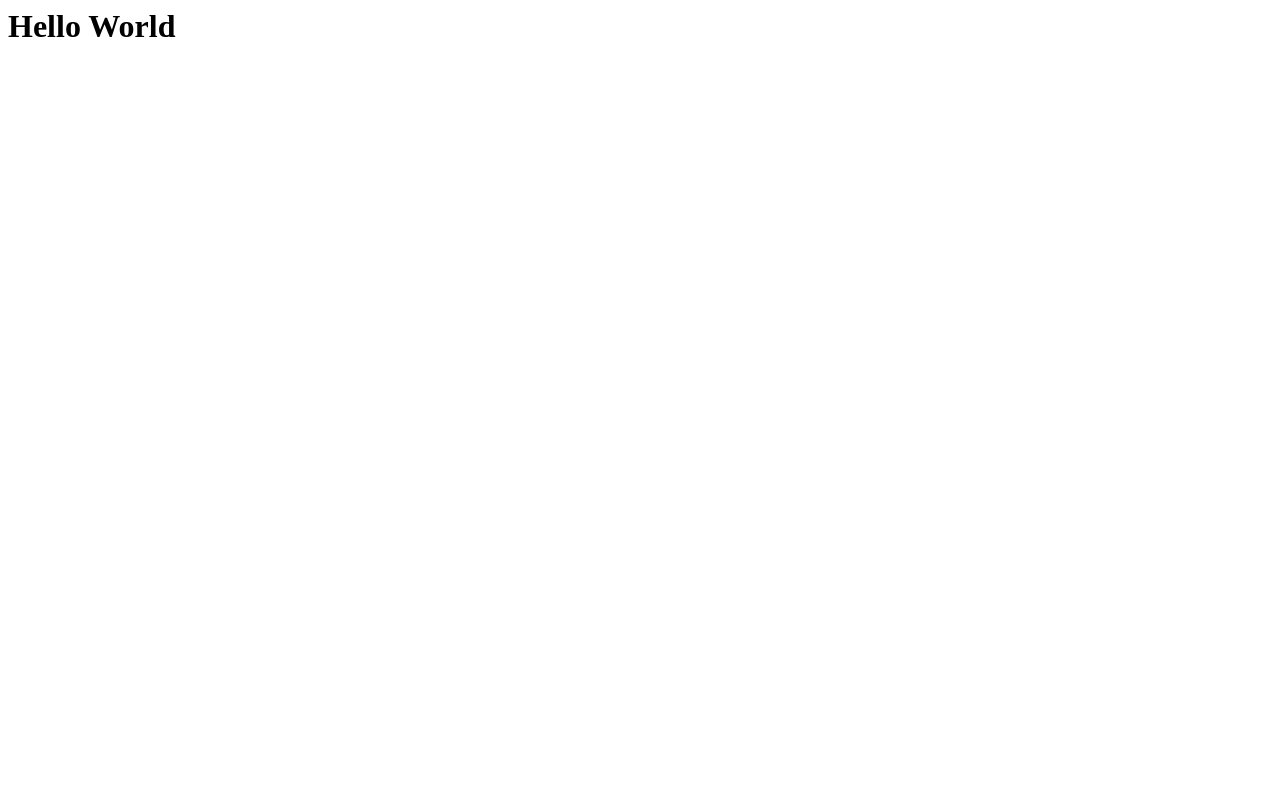
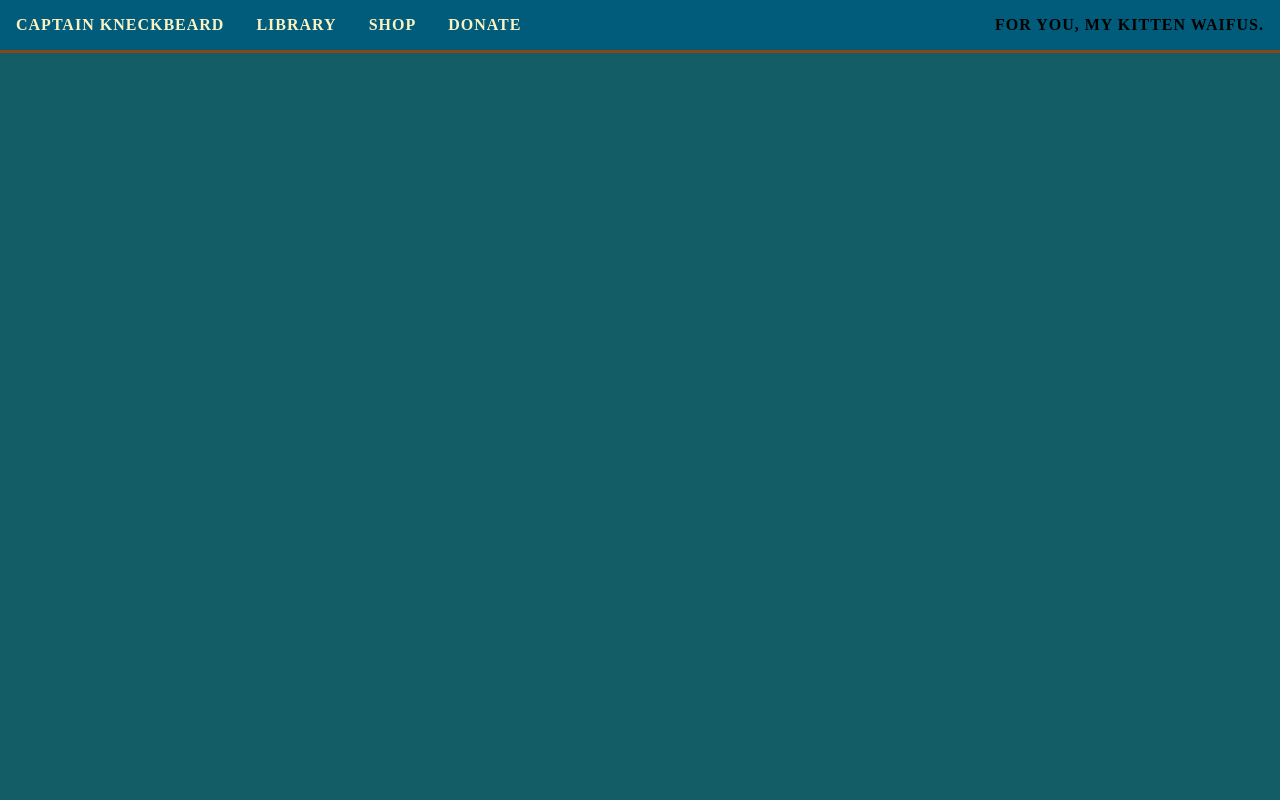
Before and after one commit to WilliamZycinskyIV/captianNeckSite, a Django app: page / in a window 1280 px wide. Before the commit the page is almost empty. Run offline with Django 5.2, Linux system fonts and the light colour scheme.

Commit message:
Styled Home Page, navbar updated to my own standards

```diff
--- /dev/null
+++ b/captainNeckbeard/app/static/styles/homepageStyle.css
@@ -0,0 +1,46 @@
+
+body{
+    background-color: #135D66;
+    margin: 0;
+}
+
+.navbar{
+    width: 100%;
+    height: 50px;
+    border-bottom: 3px solid #8B4513;
+    margin-bottom: 0;
+    background-color: #005C7A;
+
+}
+
+#navBrand{
+    font-family: 'IM Fell English', serif;
+
+}
+
+.navItem{
+    float: left;
+    font-size: 16px;
+    font-weight: bold;
+    text-transform: uppercase;
+    letter-spacing: 1px;
+    text-decoration: none;
+    padding: 1em 1em;
+
+}
+
+.navLink{
+    font-family: 'Merriweather', serif;
+}
+
+.navItem a{
+    text-decoration: none;
+    color: #fbf2c4;
+
+}
+
+
+#navSlogan{
+    float:right;
+}
+/* END Nav Bar Section */
--- a/captainNeckbeard/app/templates/homePage.html
+++ b/captainNeckbeard/app/templates/homePage.html
@@ -1 +1,34 @@
-<h1> Hello World </h1>
+{% load static %}
+<link rel="stylesheet" type="text/css" href="static/styles/homepageStyle.css">
+
+
+<nav class="navbar">
+
+    <div id="navBrand" class="navItem">
+        <a class='navLink' href="{% url 'home' %}">Captain KneckBeard</a>
+    </div>
+
+    <div class="navItem">
+        <a class='navLink' href="{% url 'home' %}">Library</a>
+    </div>
+
+    <div class="navItem">
+        <a class='navLink' href="{% url 'home' %}">Shop</a>
+    </div>
+
+    <div class="navItem">
+        <a class='navLink' href="{% url 'home' %}">Donate</a>
+    </div>
+
+
+
+    <div id="navSlogan" class="navItem">
+        For you, my Kitten Waifus.
+    </div>
+
+</nav>
+
+
+<content>
+
+</content>
```
